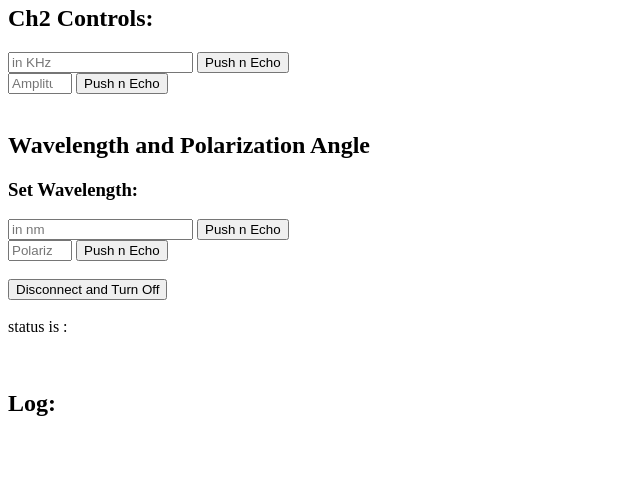
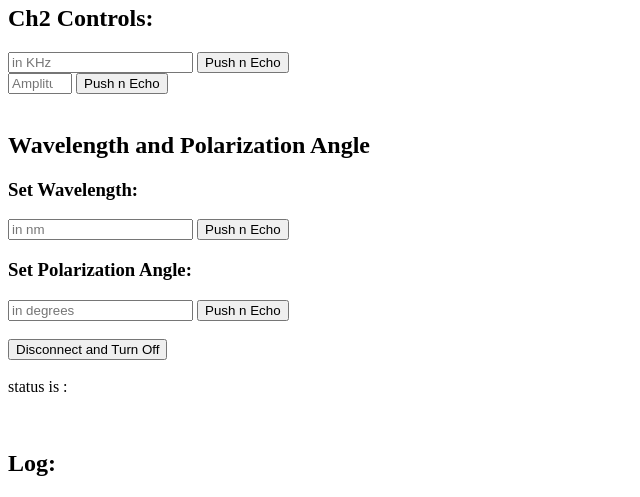
Before and after one commit to ubsuny/ML_LCVR-CP2P2024, a Flask app: template web_interface/templates/index.html in a window 1280 px wide. Shown: the part 445-942 px from the top of the page, without its empty margins (0-640 px from the left). Before the commit the page ends 861 px from the top, so only its background shows below. Run offline with Flask 3, Linux system fonts and the light colour scheme; the template is opened without the code that fills it, so the values that code supplies are empty; parts of the project's set-up code (start-up, migrations or seed data) failed here and were passed over; some libraries are stand-ins or nearby versions.

Commit message:
Web interface now allows for angle selection after calibration

```diff
--- a/web_interface/app.py
+++ b/web_interface/app.py
@@ -8,6 +8,7 @@ from flask import Flask, render_template, session, request, \
 from flask_socketio import SocketIO, emit, join_room, leave_room, \
     close_room, rooms, disconnect
 import sys
+import numpy as np
 import os
 parent_dir = os.path.abspath(os.path.join(os.path.dirname(__file__), ".."))
 sys.path.append(parent_dir)
@@ -38,7 +39,7 @@ lcvrs = lcl.lcvr_learning()
 lcvrs.close_connection()
 with open('models/213.pkl', 'rb') as f:
     model = pickle.load(f)
-v1,scale,range,offset = 0, 0, 0, 0 #Easier to initialize for some reason...
+x_model = np.linspace(0.6, 10, 2000).reshape(-1, 1) # Inputs for setting V2
 
 
 def background_thread():
@@ -160,14 +161,35 @@ def set_model(message):
         lcvrs.open_connection()
         lcvrs.set_input_volts(v1,1)
         lcvrs.close_connection()
+        global scaler,scale,rang,offset,model_arr
         scaler = lcl.optimize_model(data_3d)
-        scale,range,offset = scaler.get_scale(data_3d)
+        scale,rang,offset = scaler.get_scale(data_3d)
+        model_arr = np.array(model.predict(x_model))
         emit('model_success', 'Model and V1 set successfully, angle can now be set')
 
     else:
         # Option 2: Print to HTML
         msg = message.get('message', 'No model with this wavelength, please calibrate above')
         emit('model_fail', msg)
+
+@socketio.on('set_angle')
+def set_angle(message):
+    session['receive_count'] = session.get('receive_count', 0) + 1
+    emit('my_response',
+         {'data': message['data'], 'count': session['receive_count']})
+
+    des_angle = float(message['data'])
+    abs_diffs = np.abs(model_arr - des_angle)
+    closest_index = np.argmin(abs_diffs)
+    closest_v2 = x_model[closest_index][0]
+
+    lcvrs.open_connection()
+    lcvrs.set_input_volts(closest_v2,2)
+    lcvrs.close_connection()
+
+    msg = "Angle set to " + str(des_angle)
+
+    emit('ang_set', msg)
 
 '''
 
--- a/web_interface/templates/index.html
+++ b/web_interface/templates/index.html
@@ -119,6 +119,9 @@
                 socket.emit('set_model', {data: $('#wavs').val()});
             });
 
+            $('#angButton').click(function() {
+                socket.emit('set_angle', {data: $('#ang').val()});
+            });
 
             socket.on('status',function(update){
                 $('#status').text('status#' + update.status1).html();
@@ -130,12 +133,17 @@
             });
 
             socket.on('model_success', (msg) => {
-                let messageElement = document.getElementById('message_area');
+                let messageElement = document.getElementById('wave_message_area');
                 messageElement.textContent = msg;
             });
 
             socket.on('model_fail', (msg) => {
-                let messageElement = document.getElementById('message_area');
+                let messageElement = document.getElementById('wave_message_area');
+                messageElement.textContent = msg;
+            });
+
+            socket.on('ang_set', (msg) => {
+                let messageElement = document.getElementById('ang_message_area');
                 messageElement.textContent = msg;
             });
 
@@ -197,12 +205,13 @@
     <input type="text" name="wavs" id="wavs" pattern="[0-9]+" placeholder="in nm">
     <button id="waveButton">Push n Echo</button>
 
-    <div id="message_area"></div>
+    <div id="wave_message_area"></div>
 
-    <form id="angle" method="POST" action='#'>
-        <input type="number" name="angle_data" max="180" min="0" id="angle_data" placeholder="Polarization Angle ">
-        <input type="submit" value="Push n Echo">
-    </form>
+    <h3>Set Polarization Angle:</h3>
+    <input type="text" name="ang" id="ang" pattern="[0-9]+" placeholder="in degrees">
+    <button id="angButton">Push n Echo</button>
+
+    <div id="ang_message_area"></div>
 
 <br>
     <form id="disconnect" method="POST" action="#">
```
